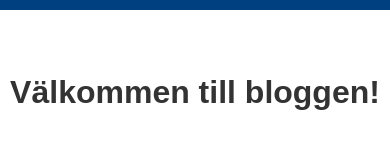
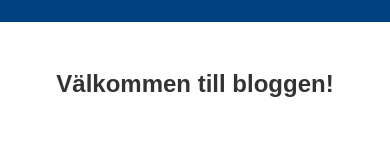
Before and after one commit to BrodinGustav/dt210g_react_mom3, a React (Vite) app: page / in a window 390 px wide. Shown: the part 333-481 px from the top of the page. Built offline with nearby package versions, Linux system fonts and the light colour scheme; no server answers.

Commit message:
Commit - Justerat CSS

```diff
--- a/src/index.css
+++ b/src/index.css
@@ -144,4 +144,13 @@ margin:0 auto;
     .bloggDetails {
     width:15em;
    }
+
+   h1, h2{
+    font-size: 1.5em;
+    text-align:center;
+   }
+
+   button{
+    width: 8em;
+   }
 }
--- a/src/styles/AdminPage.css
+++ b/src/styles/AdminPage.css
@@ -43,6 +43,7 @@ textarea {
 .bloggPostWrapper ul {
     list-style: none;
     padding: 0;
+    width:90%;
 }
 
 .bloggPostWrapper li {
--- a/src/styles/Header.css
+++ b/src/styles/Header.css
@@ -113,8 +113,7 @@ li {
     display: inline;
     z-index: 2;
     position: absolute;
-    left: 0;
-    right: 0;
+    left: 1.5em;
     font-size: 2em;
   }
 
```
